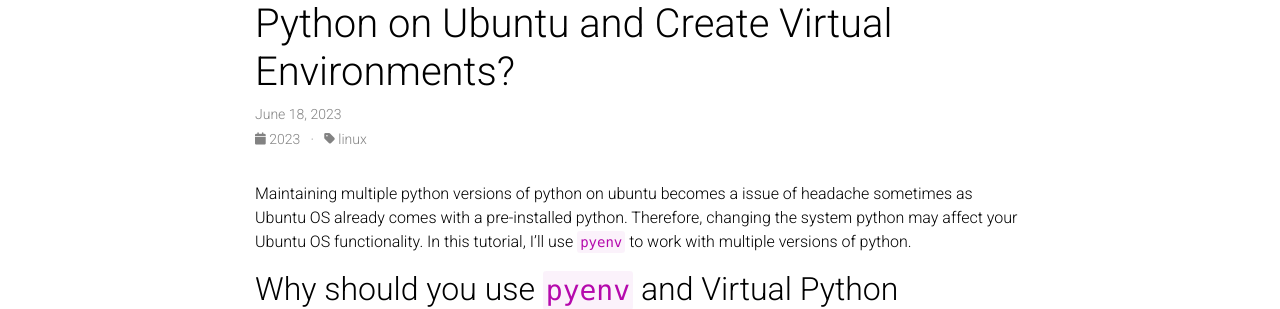
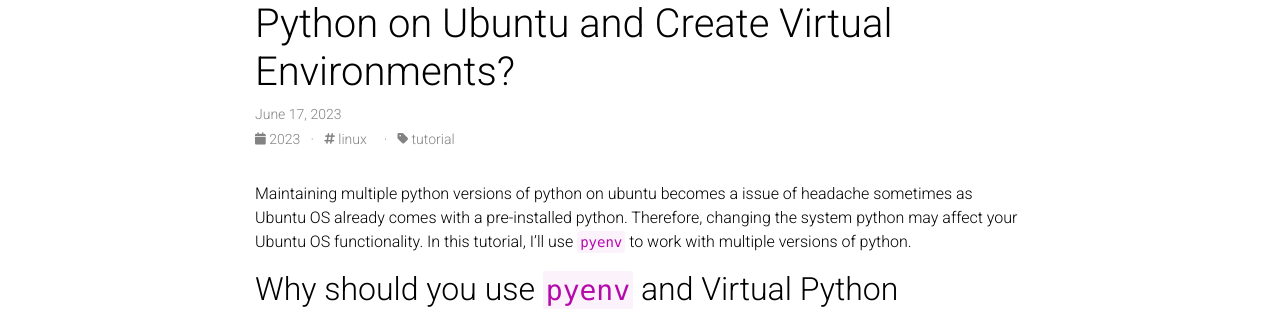
Before and after one commit to sabbir-ahmed12/sabbir-ahmed12.github.io, a Jekyll site: the page built from _posts/2023-06-17-installing-python-on-ubuntu.md, in a window 1280 px wide and 900 px high. Shown: the part 153-462 px from the top of the window. Built offline with Jekyll 4.4.1, drawn with Linux system fonts in a browser that asks for light colours; comment, search, counter and statistics services are not loaded; a style sheet for code colours, icons or effects is not loaded.

Commit message:
Fixed blog posts.

```diff
--- a/Gemfile
+++ b/Gemfile
@@ -1,6 +1,6 @@
 source 'https://rubygems.org'
 group :jekyll_plugins do
-    # gem 'wdm', '>=0.1.0' # comment it before deploying
+    gem 'wdm', '>=0.1.0' # comment it before deploying
     gem 'classifier-reborn'
     gem 'jekyll'
     gem 'jekyll-archives'
@@ -16,8 +16,8 @@
     gem 'jekyll-toc'
     gem 'jekyll-twitter-plugin'
     gem 'jemoji'
-    gem 'mini_racer'  # uncomment it before deploying
-    gem 'unicode_utils' # uncomment it before deploying
+    # gem 'mini_racer'  # uncomment it before deploying
+    # gem 'unicode_utils' # uncomment it before deploying
     gem 'webrick'
 end
 group :other_plugins do
--- a/_posts/2023-06-18-installing-python-on-ubuntu.md
+++ b/_posts/2023-06-17-installing-python-on-ubuntu.md
@@ -1,9 +1,10 @@
 ---
 layout: post
 title: How Can You Run Multiple Versions of Python on Ubuntu and Create Virtual Environments?
-date: 2023-06-18 12:15:00-0400
-description: an example of a blog post with giscus comments
-categories: linux
+date: 2023-06-17 12:15:00-0400
+description: Tutorial post on installing and maintaining multiple versions of python along with system python.
+tags: linux
+categories: tutorial
 giscus_comments: true
 related_posts: false
 ---
```
